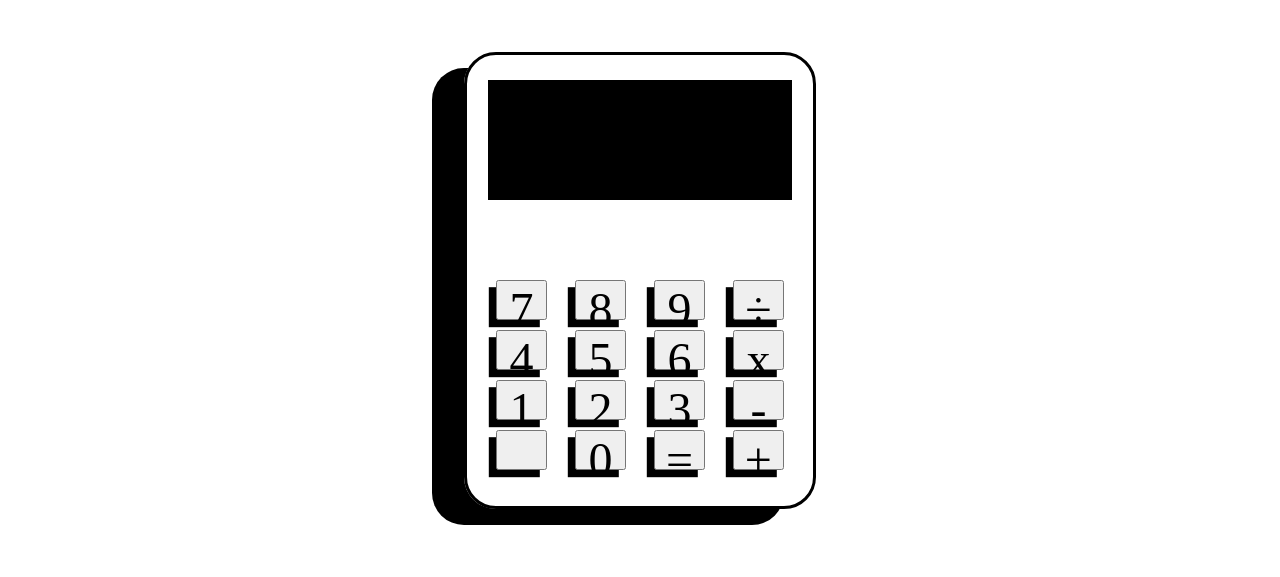
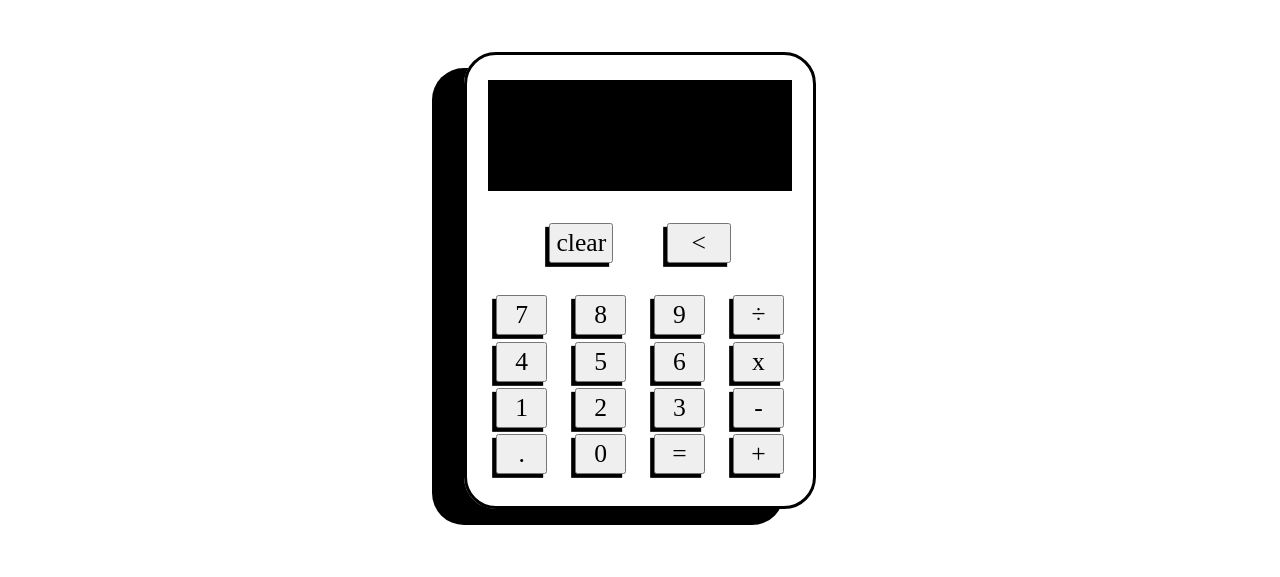
Before and after one commit to soonsay/calculator, a plain HTML site: page index.html in a window 1280 px wide. Shown: the part 167-744 px from the top of the page. Drawn offline with Linux system fonts and the light colour scheme; a web font is replaced by a local one.

Commit message:
Add clear & delete functionality
Signed-off-by: soonsay <mileswfoster1@gmail.com>

```diff
--- a/javascript.js
+++ b/javascript.js
@@ -130,7 +130,16 @@ const mainButtons = [
     }
 ];
 
-const secondaryButtons = [];
+const secondaryButtons = [
+    {
+        "btn" : "clear",
+        "type": "clear"
+    },
+    {
+        "btn" : "<",
+        "type": "delete"
+    }
+];
 
 
 
@@ -140,6 +149,7 @@ displayContainer.appendChild(mainDisplay);
 displayContainer.appendChild(historyDisplay);
 
 calculator.appendChild(displayContainer);
+calculator.appendChild(secondaryButtonsContainer);
 calculator.appendChild(mainButtonsContainer);
 
 
@@ -275,7 +285,6 @@ function updateOperation(operator, currentNum) {
 
 
 
-
 function updateDisplay(e) {
     let operator;
     switch (e.target.classList[0]) {
@@ -385,12 +394,29 @@ function clearMainDisplay() {
     mainDisplay.innerText = "";
 }
 
+function clearHistoryDisplay() {
+    historyDisplay.innerText = "";
+}
+
 function updateValue() {
     if (bOperatorActive) {
 
     }
 }
 
+function fullClear() {
+    clearMainDisplay();
+    clearHistoryDisplay();
+    operation = {};
+    history = "";
+}
+
+function deleteChar() {
+    if (mainDisplay.innerText.length > 0 && !bOperatorActive) {
+        console.log("delete attempted");
+        mainDisplay.innerText = mainDisplay.innerText.slice(0, -1);
+    }
+}
 
 
 
@@ -451,6 +477,28 @@ function makeRows(rows, cols) {
       mainButtonsContainer.appendChild(cell);
 
     };
+
+    secondaryButtonsContainer.style.setProperty('--grid-rows', 1);
+    secondaryButtonsContainer.style.setProperty('--grid-cols', 2);
+
+    for (i = 0; i < secondaryButtons.length; i++) {
+        let cell = document.createElement("button");
+        cell.innerText = secondaryButtons[i].btn;
+        cell.classList.add(secondaryButtons[i].type);
+        cell.classList.add("button", "secondaryButton");
+
+        switch (secondaryButtons[i].type) {
+            case 'clear':
+                cell.addEventListener('mousedown', fullClear);
+                break;
+
+            case 'delete':
+                cell.addEventListener('mousedown', deleteChar);
+                break;
+        }
+        secondaryButtonsContainer.appendChild(cell);
+    }
+
   };
 
   makeRows(4, 4);
--- a/style.css
+++ b/style.css
@@ -49,7 +49,7 @@ body {
     align-items: center;
     height: 50vh;
     width: 25vw;
-    gap: 10%;
+    gap: 8%;
     padding: 2% 1%;
     border: solid black;
     border-radius: 2em;
@@ -104,13 +104,29 @@ body {
     grid-template-columns: repeat(var(--grid-cols), auto);
 }
 
+.secondaryButtonsContainer {
+    display: grid;
+    justify-content: space-evenly;
+    width: 90%;
+    padding: 0 10%;
+
+    grid-template-rows: repeat(var(--grid-rows), auto);
+    grid-template-columns: repeat(var(--grid-cols), auto);
+}
+
 .button {
     width: 4vw;
     height: 5vh;
     padding: 0;
     font-family: "Handjet";
-    font-size: 3em;
+    font-size: 2vw;
     box-shadow: -0.15em 0.15em black;
+
+}
+
+.secondaryButton {
+    width: 5vw;
+    text-align: center;
 
 }
 
```
